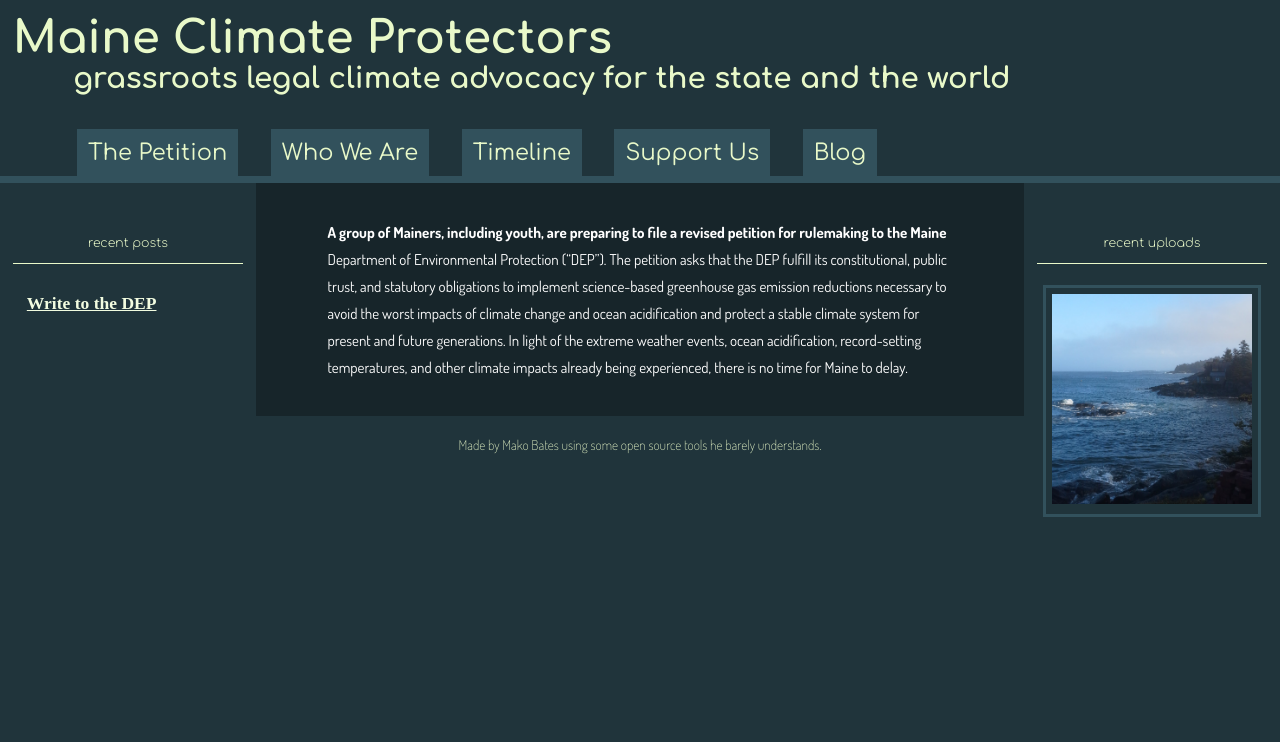
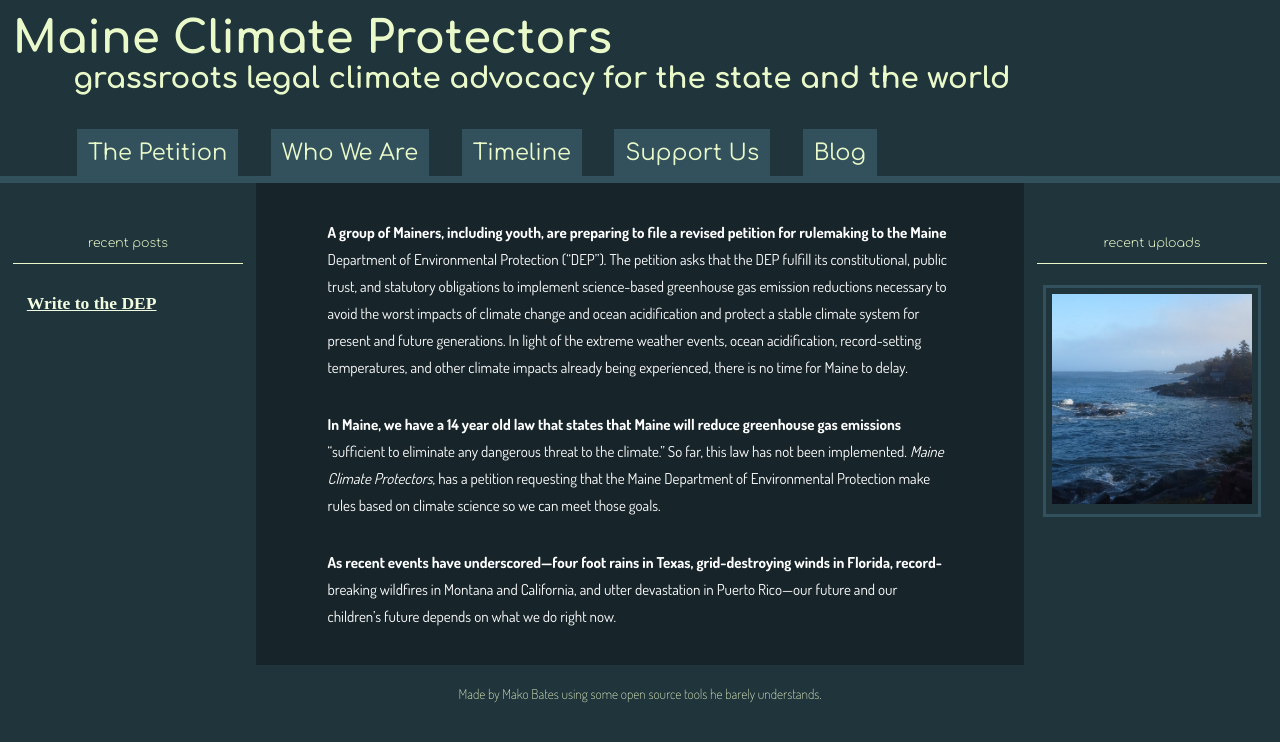
Before and after one commit to ShapeOfMatter/maine-climate-protectors, a Jekyll site: the page built from index.md, in a window 1280 px wide. Shown: the top 742 px of the page. Built offline with Jekyll 4.4.1, drawn with Linux system fonts in a browser that asks for light colours.

Commit message:
Updated Index

```diff
--- a/index.md
+++ b/index.md
@@ -5,3 +5,7 @@
 ---
 
 A group of Mainers, including youth, are preparing to file a revised petition for rulemaking to the Maine Department of Environmental Protection (“DEP”). The petition asks that the DEP fulfill its constitutional, public trust, and statutory obligations to implement science-based greenhouse gas emission reductions necessary to avoid the worst impacts of climate change and ocean acidification and protect a stable climate system for present and future generations. In light of the extreme weather events, ocean acidification, record-setting temperatures, and other climate impacts already being experienced, there is no time for Maine to delay.
+
+In Maine, we have a 14 year old law that states that Maine will reduce greenhouse gas emissions "sufficient to eliminate any dangerous threat to the climate." So far, this law has not been implemented. *Maine Climate Protectors*, has a petition requesting that the Maine Department of Environmental Protection make rules based on climate science so we can meet those goals.
+
+As recent events have underscored---four foot rains in Texas, grid-destroying winds in Florida, record-breaking wildfires in Montana and California, and utter devastation in Puerto Rico---our future and our children’s future depends on what we do right now.
```
